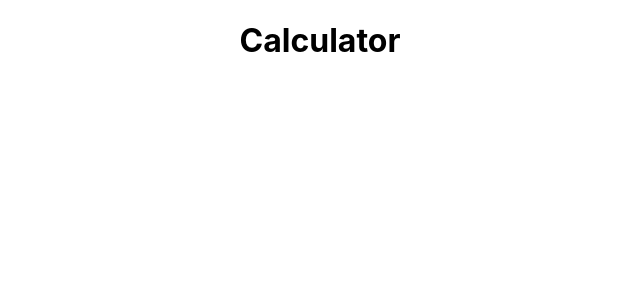
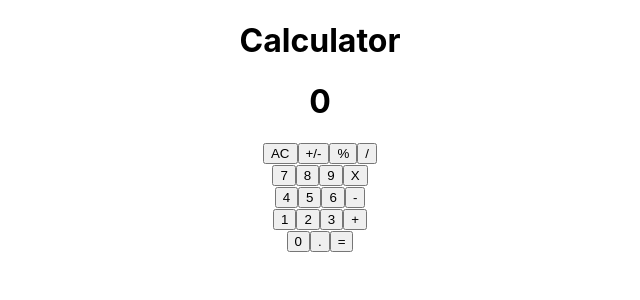
Before and after one commit to SigmaSam/calculator, a React (Create React App) app: page / in a window 1280 px wide. Shown: the top 300 px of the page, without its empty margins (320-960 px from the left). Built offline with nearby package versions, Linux system fonts and the light colour scheme.

Commit message:
Add some components.

```diff
--- a/src/Components/App.js
+++ b/src/Components/App.js
@@ -1,9 +1,13 @@
 import './App.css';
+import Display from './Display';
+import ButtonPanel from './ButtonPanel';
 
 function App() {
   return (
     <div className="App">
       <h1>Calculator</h1>
+      <Display />
+      <ButtonPanel />
     </div>
   );
 }
--- /dev/null
+++ b/src/Components/Button.js
@@ -0,0 +1,17 @@
+import React from 'react';
+import PropTypes from 'prop-types';
+
+const Button = ({
+  name,
+}) => (
+  <button
+    type="button"
+  >
+    {name}
+  </button>
+);
+
+Button.propTypes = {
+  name: PropTypes.string.isRequired,
+};
+export default Button;
--- /dev/null
+++ b/src/Components/ButtonPanel.js
@@ -0,0 +1,40 @@
+import React from 'react';
+import Button from './Button';
+
+function ButtonPanel() {
+  return (
+    <div>
+      <div>
+        <Button name="AC" />
+        <Button name="+/-" />
+        <Button name="%" />
+        <Button name="/" />
+      </div>
+      <div>
+        <Button name="7" />
+        <Button name="8" />
+        <Button name="9" />
+        <Button name="X" />
+      </div>
+      <div>
+        <Button name="4" />
+        <Button name="5" />
+        <Button name="6" />
+        <Button name="-" />
+      </div>
+      <div>
+        <Button name="1" />
+        <Button name="2" />
+        <Button name="3" />
+        <Button name="+" />
+      </div>
+      <div>
+        <Button name="0" />
+        <Button name="." />
+        <Button name="=" />
+      </div>
+    </div>
+  );
+}
+
+export default ButtonPanel;
--- /dev/null
+++ b/src/Components/Display.js
@@ -0,0 +1,24 @@
+import React from 'react';
+import PropTypes from 'prop-types';
+
+const Display = (props) => {
+  const { result } = props;
+
+  return (
+    <div>
+      <h1>
+        { result }
+      </h1>
+    </div>
+  );
+};
+
+Display.propTypes = {
+  result: PropTypes.number,
+};
+
+Display.defaultProps = {
+  result: '0',
+};
+
+export default Display;
```
